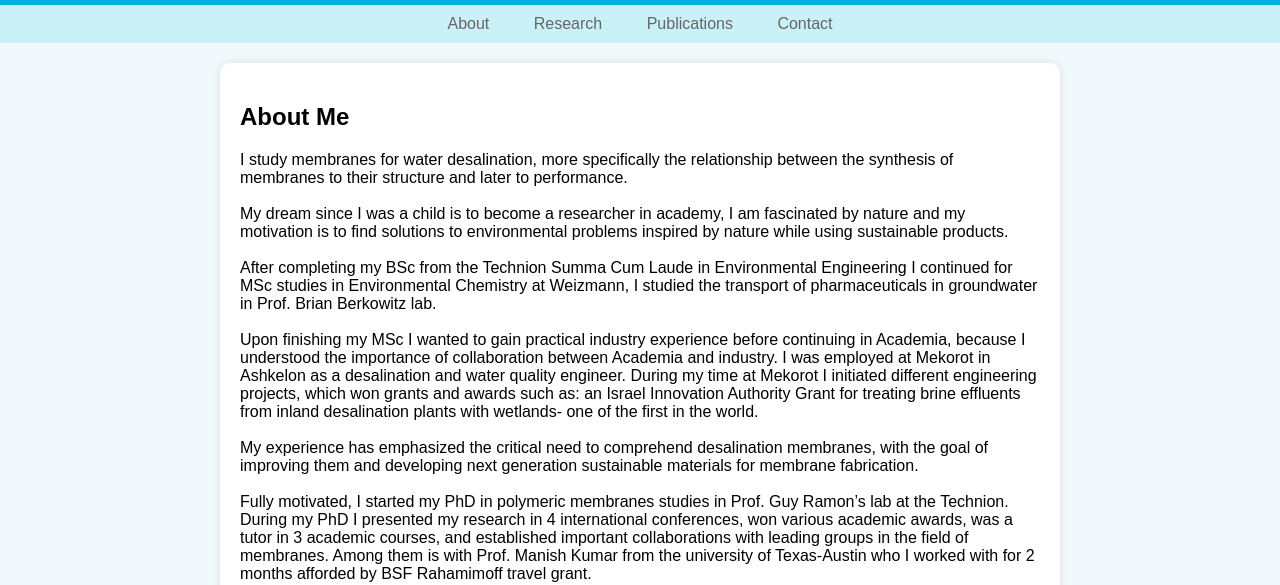
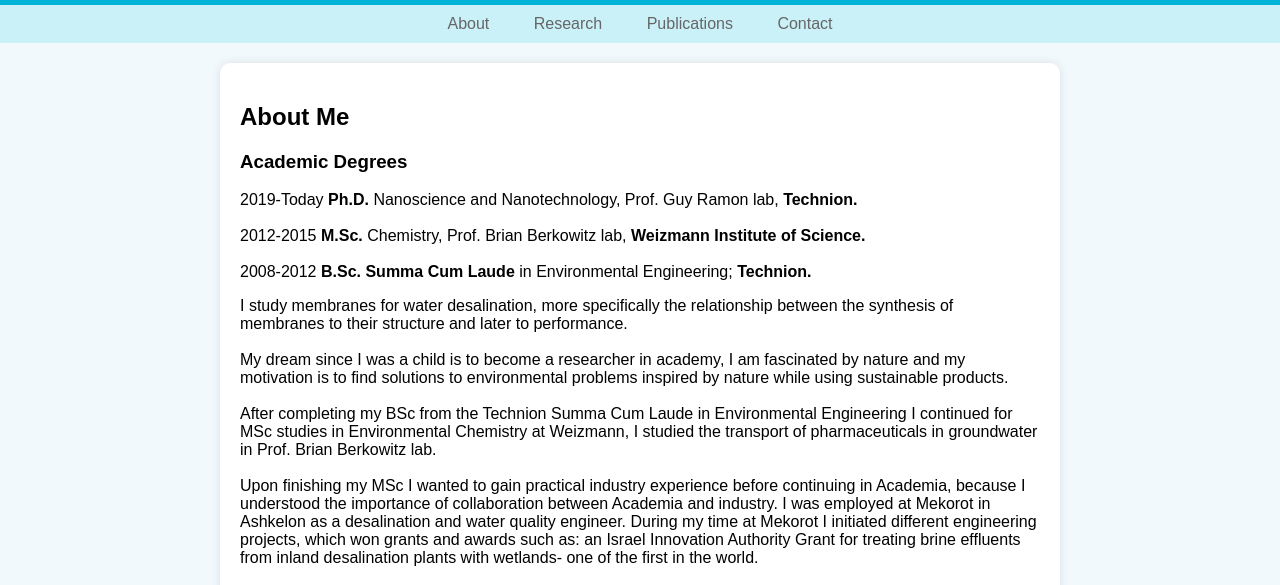
Before and after one commit to adibenzvi/adibenzvi.github.io, a plain HTML site: page index.html in a window 1280 px wide. Shown: the part 149-734 px from the top of the page. Drawn offline with Linux system fonts and the light colour scheme.

Commit message:
adi's text

```diff
--- a/index.html
+++ b/index.html
@@ -35,6 +35,10 @@
 
     <section id="about">
       <h2>About Me</h2>
+      <h3>Academic Degrees</h3>
+      <p>2019-Today <b>Ph.D.</b> Nanoscience and Nanotechnology, Prof. Guy Ramon lab, <b>Technion.</b><br><br>
+        2012-2015 <b>M.Sc.</b> Chemistry, Prof. Brian Berkowitz lab, <b>Weizmann Institute of Science.</b><br><br>
+        2008-2012 <b>B.Sc. Summa Cum Laude</b> in Environmental Engineering; <b>Technion.</b></p>
       <p>I study membranes for water desalination, more specifically the relationship between the synthesis
         of membranes to their structure and later to performance. <br><br>My dream since I was a child is to
         become a researcher in academy, I am fascinated by nature and my motivation is to find solutions to
```
